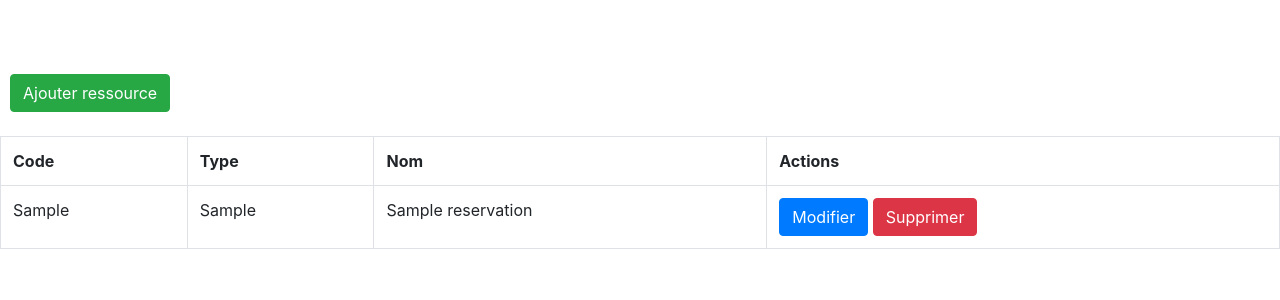
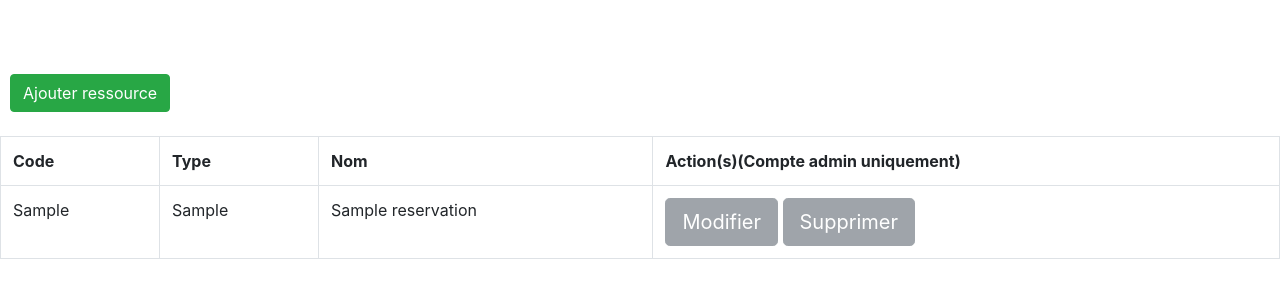
Before and after one commit to kiswayODG/ProjetTutore-Reservation-de-ressources-pedagogiques, a Django app: template srcApp/templates/showRessource.html in a window 1280 px wide. Shown: the top 300 px of the page. Run offline with Django 4.2, Linux system fonts and the light colour scheme; the template is opened without the code that fills it: most values are stand-ins (such as "Sample title", 1, 10 or a date in 2020).

Commit message:
application corrective

```diff
--- a/GesRessourcesPed/settings.py
+++ b/GesRessourcesPed/settings.py
@@ -81,6 +81,7 @@ DATE_INPUT_FORMATS = ['%d-%m-%Y']
 WSGI_APPLICATION = 'GesRessourcesPed.wsgi.application'
 
 
+
 # Database
 # https://docs.djangoproject.com/en/4.1/ref/settings/#databases
 
--- a/srcApp/models.py
+++ b/srcApp/models.py
@@ -16,7 +16,7 @@ class Role(models.Model):
     role=  models.fields.CharField(max_length=50)
 
     def __str__(self):
-        return f'{self.nom}'
+        return f'{self.role}'
 
 class Personnel(models.Model):
     codePerso = models.fields.CharField(max_length=4)
@@ -26,8 +26,7 @@ class Personnel(models.Model):
     dateNaiss = models.fields.IntegerField(
     validators=[MinValueValidator(1900), MaxValueValidator(2004)])
     chefService = models.BooleanField
-    role =models.ForeignKey(Role, null=True, on_delete=models.SET_NULL)
-    account = models.OneToOneField(User, null=True, on_delete=models.CASCADE)
+    compte = models.OneToOneField(User, null=True, on_delete=models.CASCADE)
     #username = models.fields.CharField(max_length=50)
     #motDepass = models.fields.CharField(validators=[MinLengthValidator(8, message='Veuillez taper un mot de passe à 8 caractère min')], max_length=50,null=False)
 
--- a/srcApp/templates/registration/welcome.html
+++ b/srcApp/templates/registration/welcome.html
@@ -12,7 +12,7 @@
  <div style="display:inline-block;font-size:15px;position:relative; right:150px; top:20px"><a class="p-3 mb-2 bg-danger text-white "  href="{% url 'logout' %}">Se deconnecter</a>
        <p class="text-white">Compte : {{ user.username }}</p></div>
                 <li><a class="icon-home " href="{% url 'showRessource' %}">Ressources</a></li>                <li><a class="icon-group"  href="{% url 'reservation' %}">Réservation</a></li>
-                <li><a class="icon-leaf " href="{% url 'user' %}">Utilisateurs</a></li>
+                <li><a class="icon-leaf " href="{% url 'user' %}">Reservateurs</a></li>
                  <li><a class="icon-envelope-alt " href="{% url 'contactAdmin' %}">Contacter admin</a></li>
 {% else %}
 <h1 style="padding:3%"> </h1>
--- a/srcApp/templates/showRessource.html
+++ b/srcApp/templates/showRessource.html
@@ -31,7 +31,11 @@
             <th>Code</th>
             <th>Type</th>
             <th>Nom</th>
-            <th>Actions</th>
+           {% if user.is_authenticated and user.username == "admin" %}
+        <th>Action(s)</th>
+              {% else %}
+              <th>Action(s)(Compte admin uniquement)</th>
+            {% endif %}
         </tr>
         {% for ressource in datas %}
         <tr>
@@ -39,8 +43,14 @@
             <td>{{ressource.typeRess}}</td>
             <td>{{ressource.nomRess}}</td>
             <td>
+                  {% if user.is_authenticated and user.username == "admin" %}
                 <a class = "btn  btn-primary" href="{% url 'updateRessource' ressource.id %}">Modifier</a>
                 <a class = "btn  btn-danger" href="{% url 'deleteRessource' ressource.id %}">Supprimer</a>
+                  {% else %}
+                    <a class = "btn btn-secondary btn-lg disabled" href="">Modifier</a>
+                <a class = "btn btn-secondary btn-lg disabled" href="">Supprimer</a>
+              {% endif %}
+
             </td>
         </tr>
         {% endfor %}
--- a/srcApp/templates/userHome.html
+++ b/srcApp/templates/userHome.html
@@ -35,7 +35,6 @@
         <th>Prenom</th>
             <th>Type</th>
             <th>User name</th>
-            <th>Role</th>
         <th>Action(s)</th>
         </tr>
         </thead>
@@ -46,8 +45,7 @@
             <td>{{ user.nom }}</td>
             <td>{{ user.prenom }}</td>
             <td>{{ user.typePerso }}</td>
-            <td>{{ user.account }}</td>
-            <td>{{ user.role }}</td>
+            <td>{{ user.compte }}</td>
         <td>
         <form action="#" method="Post">
               {% csrf_token %}
```
Also changed, not shown: srcApp/templates/reservHome.html (+14 -0 lines), db.sqlite3, srcApp/migrations/0012_rename_account_personnel_compte.py (added), srcApp/migrations/0013_remove_personnel_role.py (added).
